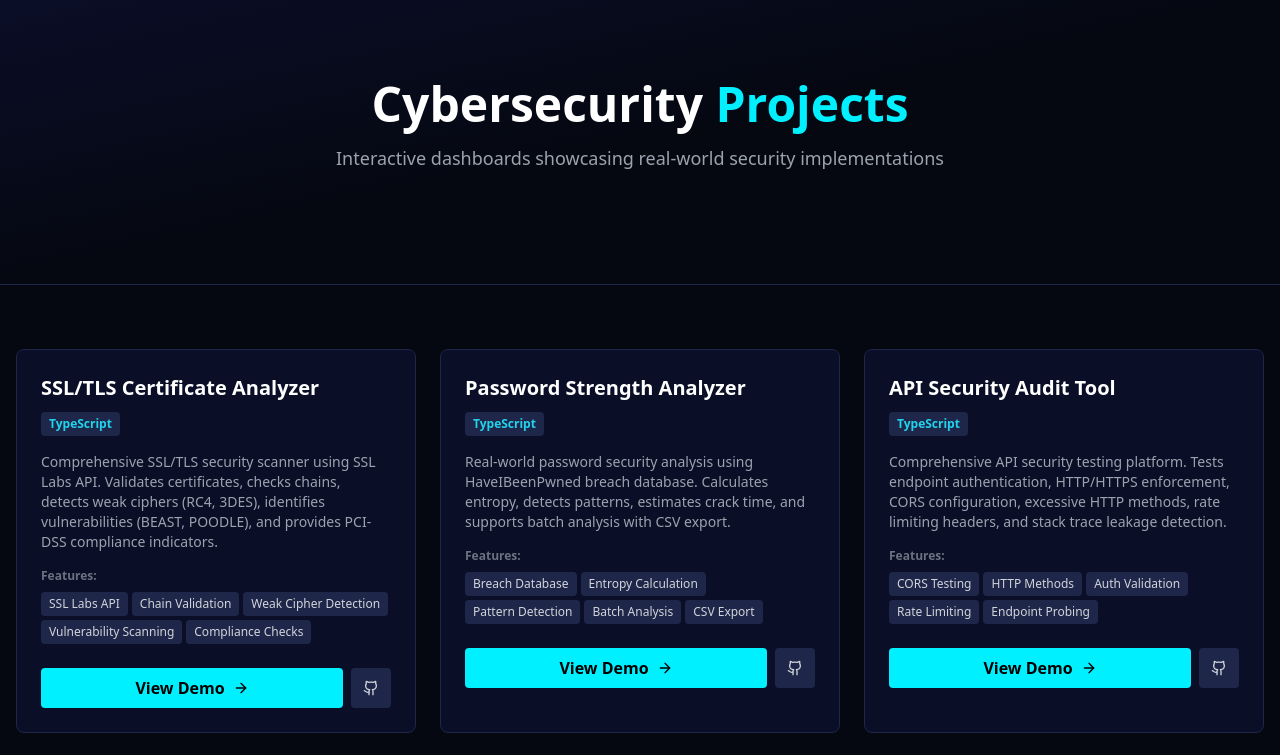
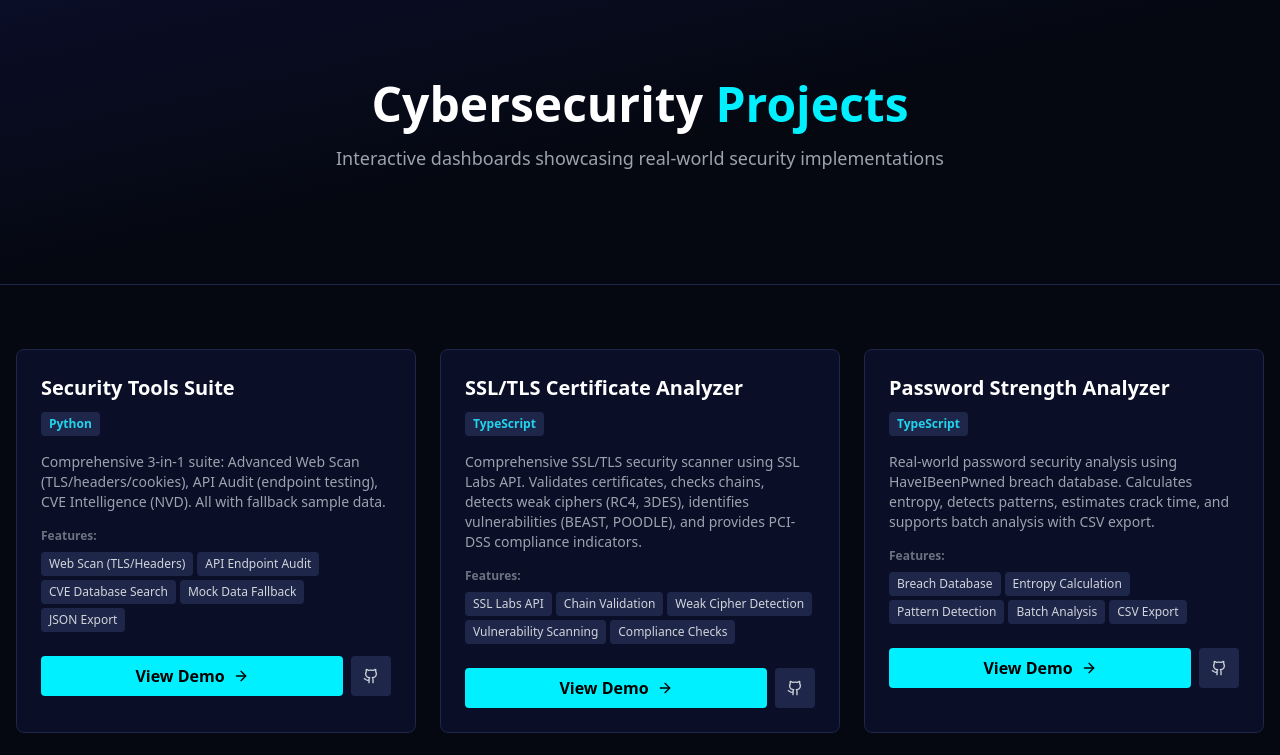
Before and after one commit to willy-havertz/port-cyber-experiments, a React (Vite) app: page / in a window 1280 px wide. Shown: the top 755 px of the page. Built offline with nearby package versions, Linux system fonts and the light colour scheme; the HTML template or start-up script is replaced by a standard one.

Commit message:
feat: add Security Tools Suite as consolidated project to landing page

```diff
--- a/src/components/LandingPage.tsx
+++ b/src/components/LandingPage.tsx
@@ -151,6 +151,21 @@ export default function LandingPage({
       ],
       repo: "https://github.com/willy-havertz/port-cyber-experiments",
     },
+    {
+      id: "security-tools",
+      name: "Security Tools Suite",
+      description:
+        "Comprehensive 3-in-1 suite: Advanced Web Scan (TLS/headers/cookies), API Audit (endpoint testing), CVE Intelligence (NVD). All with fallback sample data.",
+      language: "Python",
+      features: [
+        "Web Scan (TLS/Headers)",
+        "API Endpoint Audit",
+        "CVE Database Search",
+        "Mock Data Fallback",
+        "JSON Export",
+      ],
+      repo: "https://github.com/willy-havertz/port-cyber",
+    },
   ];
 
   return (
```
